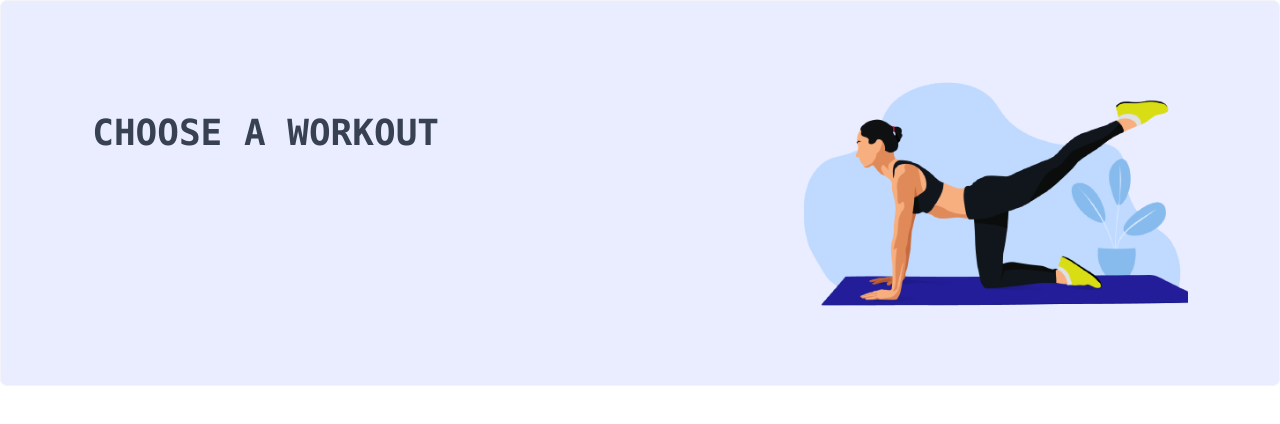
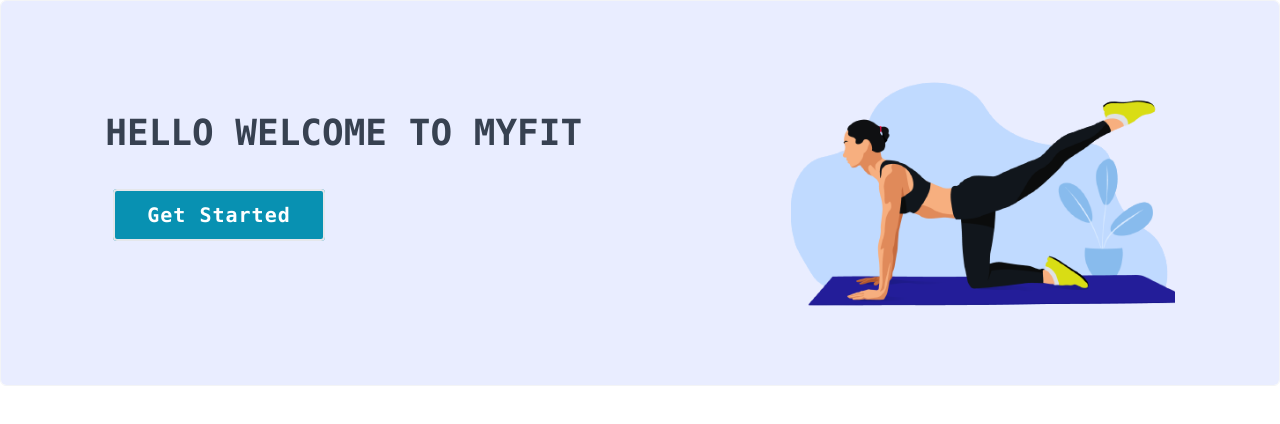
Before and after one commit to Obaayaa-1988/Nuxtjs-Workout-Tracker, a Nuxt app: page /Showcase in a window 1280 px wide. Shown: the top 424 px of the page. Built offline with nearby package versions, Linux system fonts and the light colour scheme.

Commit message:
created workout pages

```diff
--- /dev/null
+++ b/pages/AbsWorkOut.vue
@@ -0,0 +1,16 @@
+<template>
+  <div>
+   <h1>leg workout onlyyyyy</h1>
+  </div>
+</template>
+
+<script>
+export default {
+    name: 'AbsWorkOut'
+
+}
+</script>
+
+<style>
+
+</style>
--- /dev/null
+++ b/pages/ArmsWorkOut.vue
@@ -0,0 +1,16 @@
+<template>
+  <div>
+    <h1>arms workout onlyyyyy</h1>
+  </div>
+</template>
+
+<script>
+export default {
+    name: 'ArmsWorkOut'
+
+}
+</script>
+
+<style>
+
+</style>
--- /dev/null
+++ b/pages/ChestWorkOut.vue
@@ -0,0 +1,16 @@
+<template>
+  <div>
+    <h1>chest workout onlyyyyy</h1>
+  </div>
+</template>
+
+<script>
+export default {
+    name: 'ChestWorkOut'
+
+}
+</script>
+
+<style>
+
+</style>
--- /dev/null
+++ b/pages/FullWorkOut.vue
@@ -0,0 +1,17 @@
+
+<template>
+  <div>
+    <h1>full workout onlyyyyy</h1>
+  </div>
+</template>
+
+<script>
+export default {
+    name: 'FullWorkOut'
+
+}
+</script>
+
+<style>
+
+</style>
--- /dev/null
+++ b/pages/GluteWorkOut.vue
@@ -0,0 +1,16 @@
+<template>
+  <div>
+    <h1>glute workout onlyyyyy</h1>
+  </div>
+</template>
+
+<script>
+export default {
+    name: 'GluteWorkOut'
+
+}
+</script>
+
+<style>
+
+</style>
--- /dev/null
+++ b/pages/LegWorkOut.vue
@@ -0,0 +1,16 @@
+<template>
+  <div>
+    <h1>leg workout onlyyyyy</h1>
+  </div>
+</template>
+
+<script>
+export default {
+    name: 'LegWorkOut'
+
+}
+</script>
+
+<style>
+
+</style>
--- a/pages/Showcase.vue
+++ b/pages/Showcase.vue
@@ -11,10 +11,18 @@
           border border-gray-100
         ">
         <div class="flex justify-around">
-          <h2 class="text-gray-700 text-4xl font-extrabold font-mono pt-28">
-            CHOOSE A WORKOUT
-          </h2>
-          <div></div>
+            <div>
+
+                <div>
+
+                    <h2 class="text-gray-700 text-4xl font-extrabold font-mono pt-28 pb-12">
+                      HELLO WELCOME TO MYFIT
+                    </h2>
+                </div>
+              <div>
+                <nuxt-link to="/" class="text-primary ml-2 rounded py-3 px-8  text-xl font-bold cursor-pointer tracking-wider border-primary md:border-2 hover:bg-blue-300 hover:text-white transition ease-out duration-500 bg-cyan-600 font-mono outline-none text-white" >Get Started</nuxt-link>
+              </div>
+            </div>
 
           <div>
             <img src="images/removebg.png" alt="PanCake" class="w-96 h-96 object-cover" />
```
